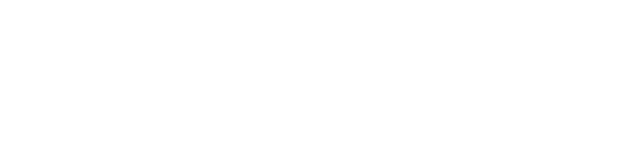
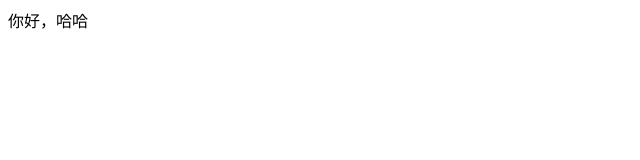
Before and after one commit to Tao1047/--git------------, a plain HTML site: page index.html in a window 1280 px wide. Shown: the whole page, without its empty margins (0-640 px from the left). Drawn offline with Linux system fonts and the light colour scheme.

Commit message:
second save

```diff
--- a/index.html
+++ b/index.html
@@ -6,6 +6,6 @@
     <title>Document</title>
 </head>
 <body>
-
+    你好，哈哈
 </body>
 </html>
```
